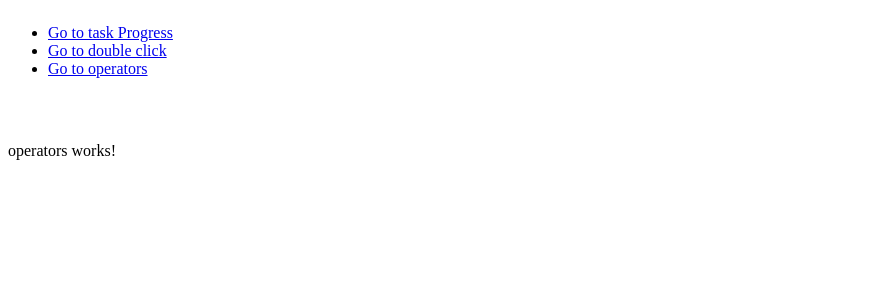
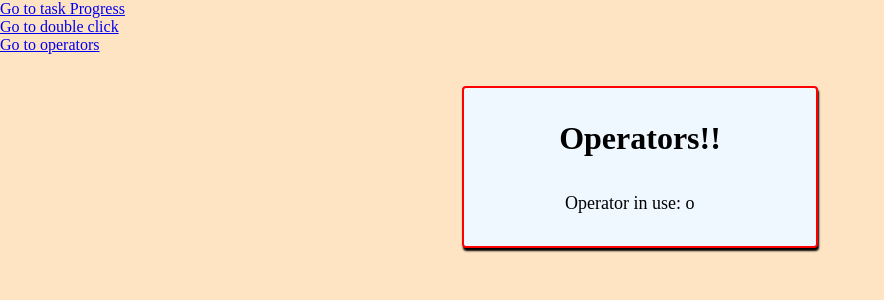
Before and after one commit to RafaZeero/task-progress-rxjs, an Angular app: page /operators in a window 1280 px wide. Shown: the top 300 px of the page, without its empty margins (0-884 px from the left). Built offline with nearby package versions, Linux system fonts and the light colour scheme.

Commit message:
feat: creating style for operators component & add bufferCount operator

```diff
--- a/src/app/app.component.scss
+++ b/src/app/app.component.scss
@@ -2,6 +2,10 @@
   display: flex;
   flex-direction: column;
   row-gap: 16px;
+
+  background-color: bisque;
+
+  height: 100vh;
 }
 
 button {
--- a/src/app/operators/operators.component.html
+++ b/src/app/operators/operators.component.html
@@ -1 +1,5 @@
-<p>operators works!</p>
+<div class="operator">
+  <h1>Operators!!</h1>
+
+  <p>Operator in use: {{ operator$ | async }}</p>
+</div>
--- a/src/app/operators/operators.component.scss
+++ b/src/app/operators/operators.component.scss
@@ -0,0 +1,25 @@
+:host {
+  .operator {
+    background-color: aliceblue;
+    display: flex;
+    flex-direction: column;
+    align-items: center;
+    border: 2px solid red;
+    border-radius: 4px;
+    margin-inline: auto;
+    width: max-content;
+    padding: 32px 95px;
+    gap: 36px;
+    box-shadow: 1px 3px 2px black;
+
+    h1 {
+      font-size: 32px;
+    }
+    p {
+      font-size: 18px;
+      text-align: start;
+      display: inline-block;
+      width: 150px;
+    }
+  }
+}
--- a/src/app/operators/operators.component.ts
+++ b/src/app/operators/operators.component.ts
@@ -1,6 +1,8 @@
 import { ChangeDetectionStrategy, Component } from '@angular/core';
 import { CommonModule } from '@angular/common';
 import {
+  buffer,
+  bufferCount,
   combineLatest,
   interval,
   map,
@@ -38,11 +40,14 @@ export class OperatorsComponent {
     map(([_, x]) => x)
   );
 
+  public operator$!: Observable<any>;
+
   public ngOnInit() {
-    this.mergeOperator();
-    this.combineLatestOperator();
-    this.withLatestFromOperator();
-    this.zipOperator();
+    // this.mergeOperator();
+    // this.combineLatestOperator();
+    // this.withLatestFromOperator();
+    // this.zipOperator();
+    this.bufferOperators();
   }
 
   public zipOperator() {
@@ -91,4 +96,16 @@ export class OperatorsComponent {
       complete: () => console.log('done'),
     });
   }
+
+  public bufferOperators() {
+    const bufferOp = this.hello$.pipe(bufferCount(2));
+
+    this.operator$ = bufferOp;
+
+    bufferOp.subscribe({
+      next: (x) => console.log('next ' + x),
+      error: (err) => console.log('error ' + err),
+      complete: () => console.log('done'),
+    });
+  }
 }
--- a/src/styles.scss
+++ b/src/styles.scss
@@ -1 +1,6 @@
 /* You can add global styles to this file, and also import other style files */
+* {
+  margin: 0;
+  padding: 0;
+  box-sizing: border-box;
+}
```
